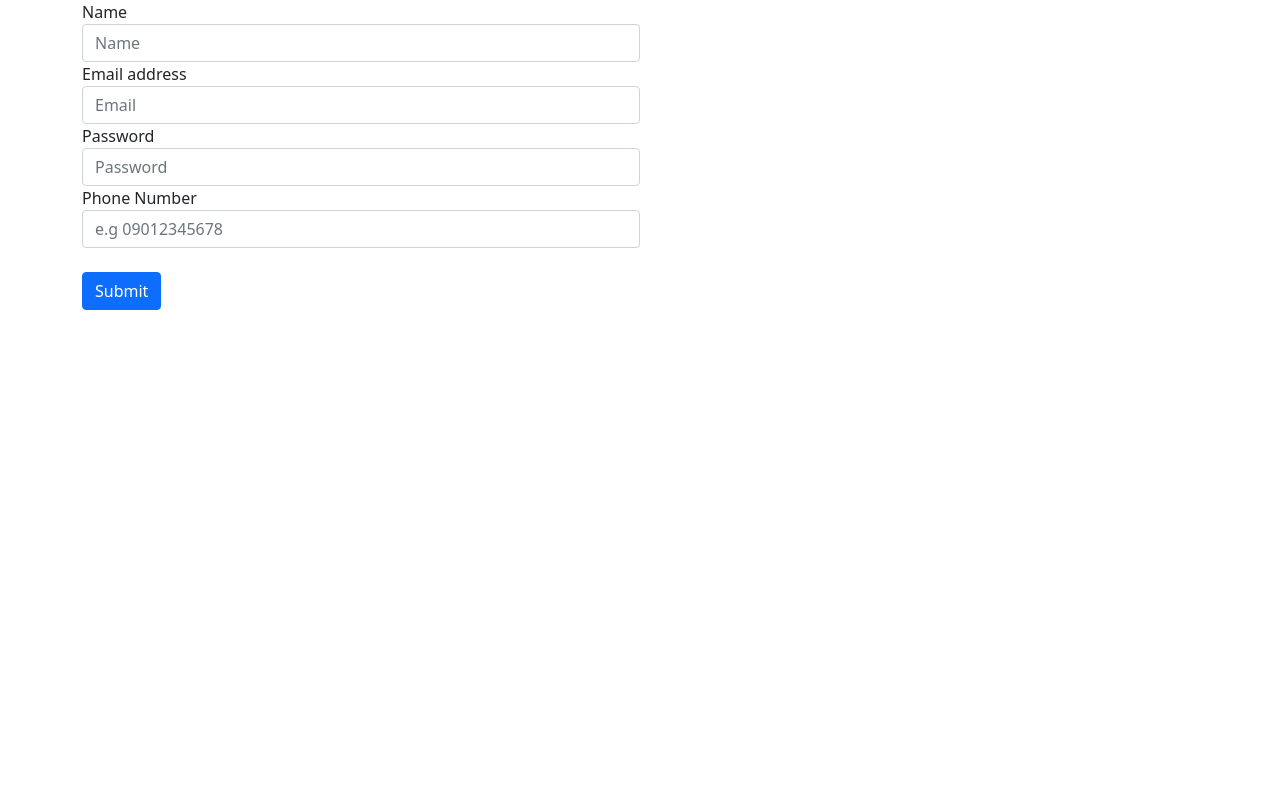
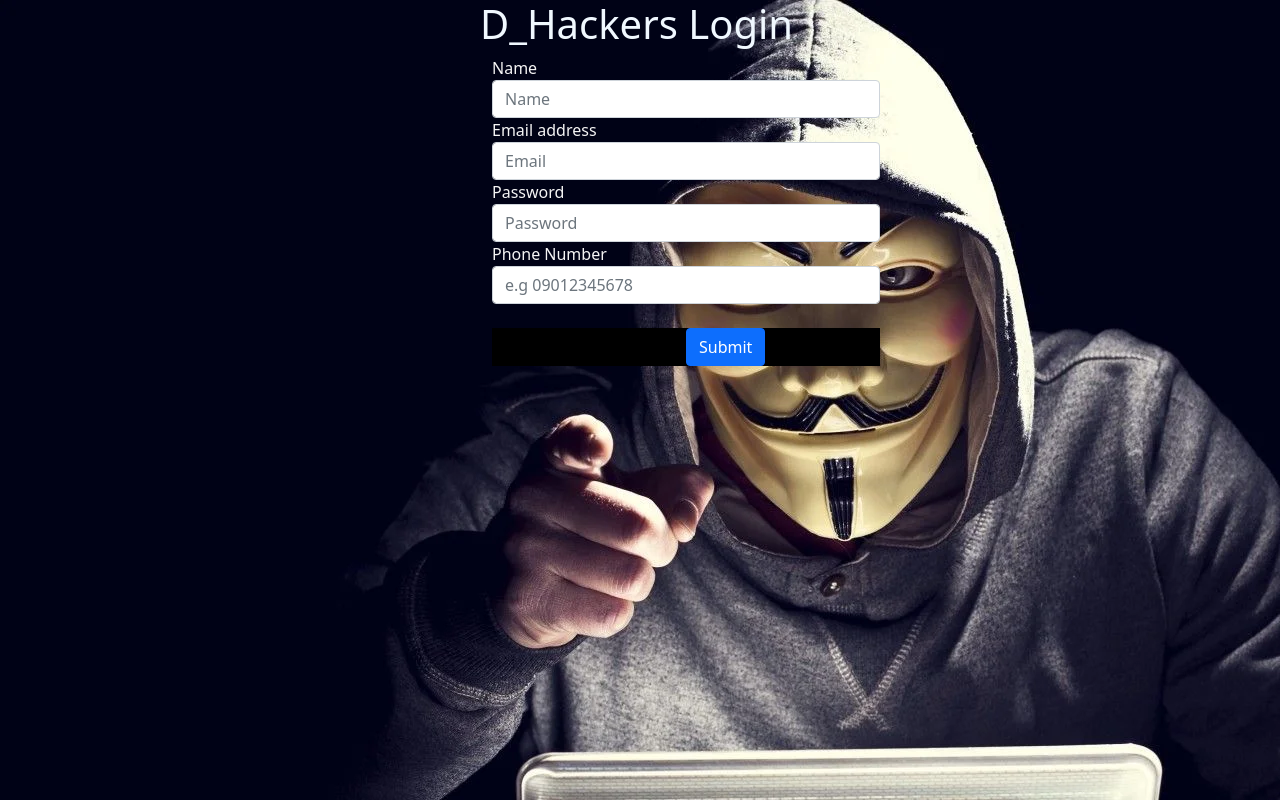
Before and after one commit to adeleye20/pratice, a plain HTML site: page index.html in a window 1280 px wide. Drawn offline with nearby package versions, Linux system fonts and the light colour scheme.

Commit message:
first commit

```diff
--- a/index.html
+++ b/index.html
@@ -1,4 +1,4 @@
-<!DOCTYPE html>
+ <!DOCTYPE html>
 <html lang="en">
 <head>
     <meta charset="UTF-8">
@@ -7,11 +7,15 @@
     <link href="https://cdn.jsdelivr.net/npm/bootstrap@5.0.2/dist/css/bootstrap.min.css" rel="stylesheet"
     integrity="sha384-EVSTQN3/azprG1Anm3QDgpJLIm9Nao0Yz1ztcQTwFspd3yD65VohhpuuCOmLASjC" crossorigin="anonymous">
     <title>FORM VALIDATION</title>
+    <link rel="stylesheet" href="styles.css">
 </head>
 <body>
+    <div class="head">
+        <h1>D_Hackers Login</h1>
+    </div>
     <div class="container">
         <div class="col-md-6">
-            <form>
+             <form>
                 <div class="form-group">
                     <label for="name">Name</label>
                     <input type="text" placeholder="Name" class="form-control" id="name" />
@@ -29,15 +33,9 @@
                     <input type="text" placeholder="e.g 09012345678" class="form-control" id="phoneNumber" />
                 </div>
                 <br>
+                <div class="button">
                 <button type="submit" class="btn btn-primary">Submit</button>
+                </div>
             </form>
         </div>
     </div>
-
-
-
-
-
-    <script src="./script.js"></script>
-</body>
-</html>
--- /dev/null
+++ b/styles.css
@@ -0,0 +1,28 @@
+body{
+    /* background-color:brown; */
+background-image: url(./hack.png);
+margin-left: 60vh;
+
+}
+
+.head{
+    margin-left: 15%;
+    color: aliceblue;
+    font-weight: 100%;
+    padding: 0;
+    margin: 0;
+
+
+}
+
+
+
+.container{
+    color: whitesmoke;
+}
+
+.button{
+    background-color: black;
+    padding-left: 50%;
+
+}
```
Also changed, not shown: hack.png (added), images.jfif (added).
